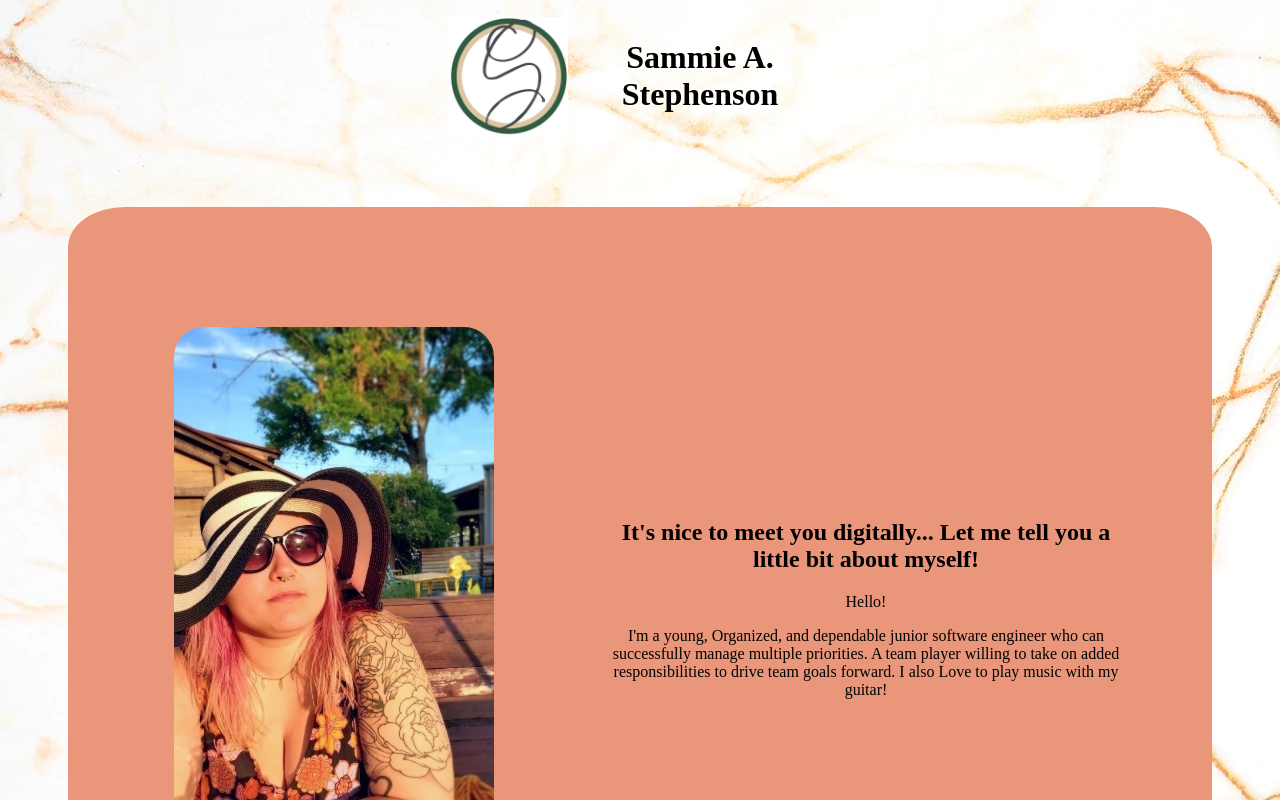
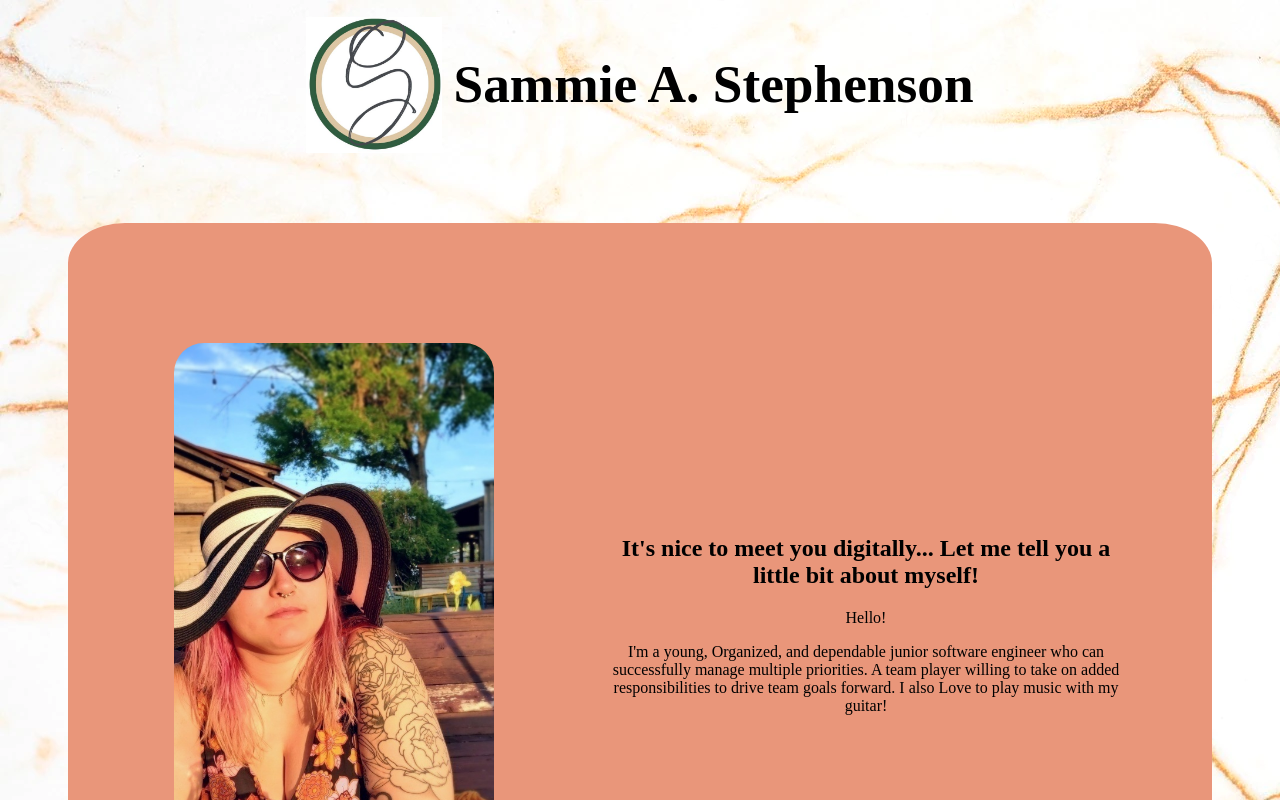
Before and after one commit to SammieStephenson/portfolio, a React (Create React App) app in the folder sasporfolio/: page / in a window 1280 px wide. Shown: the top 800 px of the page. Built offline with nearby package versions, Linux system fonts and the light colour scheme.

Commit message:
styled and added footer starting skills section/component

```diff
--- a/sasporfolio/src/App.js
+++ b/sasporfolio/src/App.js
@@ -3,6 +3,7 @@ import About from "./components/about/about.js";
 import Header from "./components/header/header";
 import Projects from "./components/projects/proj";
 import Res from './components/resume/resume';
+import Footer from "./components/footer/footer";
 // import 'bootstrap/dist/css/bootstrap.min.css';
 
 function App() {
@@ -15,6 +16,7 @@ function App() {
         <About />
         <Res />
         <Projects />
+        <Footer />
       </div>
     </div>
   );
--- /dev/null
+++ b/sasporfolio/src/components/footer/footer.css
@@ -0,0 +1,8 @@
+.footer {
+    margin-top: 5%;
+}
+
+.social {
+    margin-left: 3%;
+    color: rgb(27, 87, 53);
+}
--- /dev/null
+++ b/sasporfolio/src/components/footer/footer.js
@@ -0,0 +1,30 @@
+import React from "react";
+import { FontAwesomeIcon } from "@fortawesome/react-fontawesome";
+import "./footer.css";
+import {
+    faInstagram,
+    faLinkedin,
+    faGithub
+} from "@fortawesome/free-brands-svg-icons";
+
+
+export default function Footer() {
+    return (
+        <div class="footer">
+            {/* <h2>Follow Me</h2> */}
+
+            <a href="https://www.linkedin.com/in/sammie-stephenson/"
+                className="social">
+                <FontAwesomeIcon icon={faLinkedin} size="3x" />
+            </a>
+            <a href="https://github.com/SammieStephenson" className="social">
+                <FontAwesomeIcon icon={faGithub} size="3x" />
+            </a>
+            <a href="https://www.instagram.com/sam.stephenson/"
+                className="social">
+                <FontAwesomeIcon icon={faInstagram} size="3x" />
+            </a>
+            <p>Copyright &copy; 2022 designed by Samsites.</p>
+        </div>
+    );
+};
--- a/sasporfolio/src/components/header/header.css
+++ b/sasporfolio/src/components/header/header.css
@@ -8,11 +8,11 @@
 
 .left {
     margin: 7pt;
-    height: 15vh;
-    width: 30vw;
+    height: 17vh;
+    width: 53vw;
     display: flex;
     justify-content: space-around;
-    font-family: cursive;
+    font-size: 20pt;
 }
 
 div.right {
--- a/sasporfolio/src/components/header/header.js
+++ b/sasporfolio/src/components/header/header.js
@@ -1,4 +1,5 @@
 import "./header.css";
+import React from "react";
 
 
 function Header() {
```
Also changed, not shown: sasporfolio/src/components/skills/skills.css (added), sasporfolio/src/components/skills/skills.js (added).
